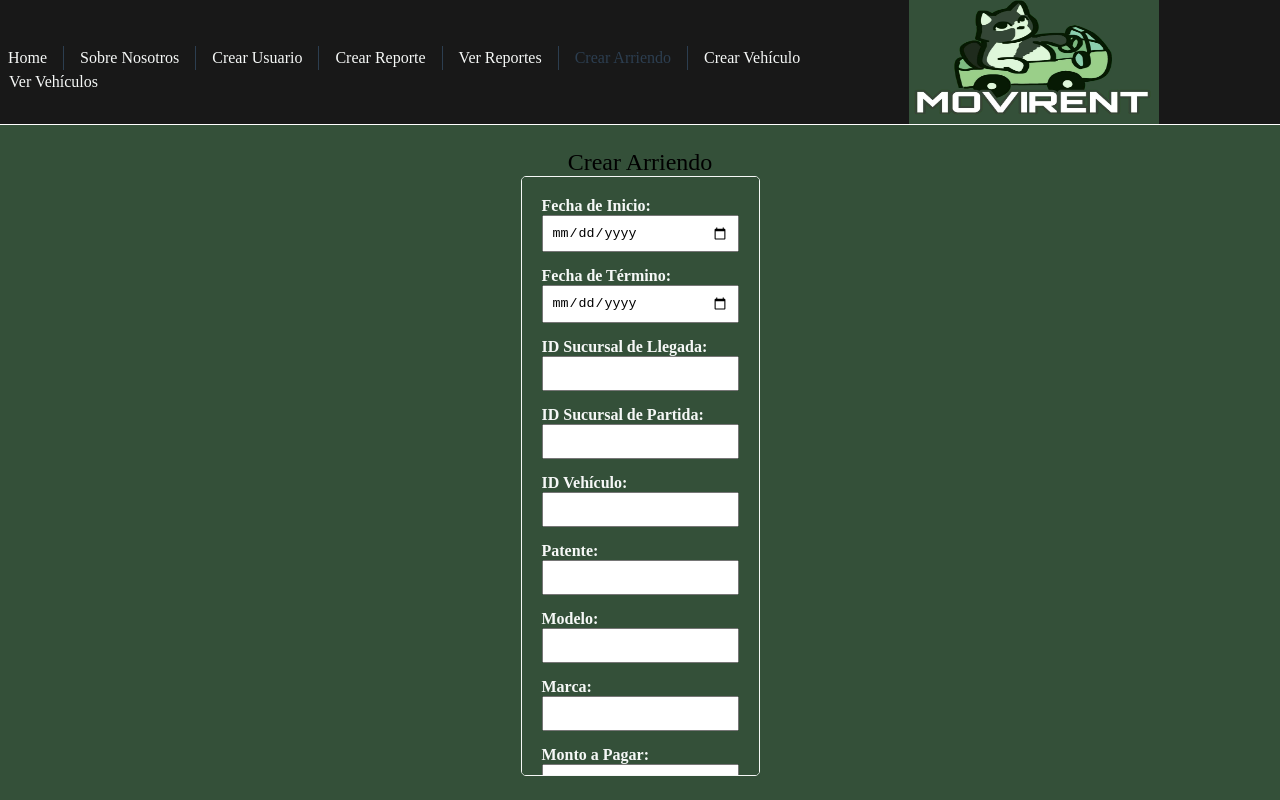
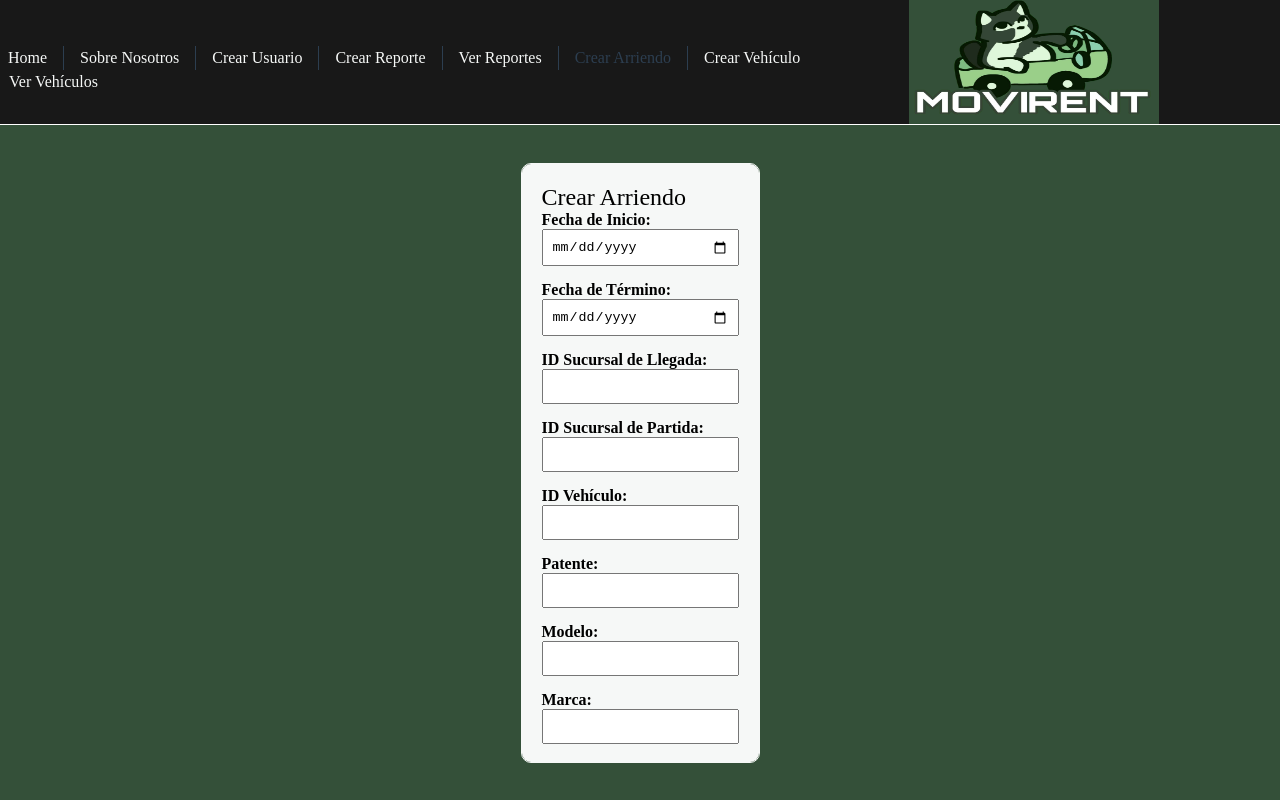
Before and after one commit to NelsonCereno/Proyecto-Fingeso-MoviRent-WebApp, a Vue app in the folder MoviRent-WebAppFrontend/MoviRent/: page /arriendos in a window 1280 px wide. Built offline with nearby package versions, Linux system fonts and the light colour scheme.

Commit message:
Ajustes a formato crear arriendo

```diff
--- a/MoviRent-WebAppFrontend/MoviRent/src/components/CrearArriendo.vue
+++ b/MoviRent-WebAppFrontend/MoviRent/src/components/CrearArriendo.vue
@@ -1,7 +1,8 @@
 <template>
   <div class="form-container">
-    <h2>Crear Arriendo</h2>
+
     <form @submit.prevent="crearArriendo">
+      <h2>Crear Arriendo</h2>
       <div>
         <label for="fechaInicio">Fecha de Inicio:</label>
         <input type="date" id="fechaInicio" v-model="nuevoArriendo.fechaInicio" @change="calcularMonto" required />
@@ -162,17 +163,15 @@ export default {
 
 }
 
-h2 {
-  text-align: center;
-}
+
 form {
   max-width: 800px;
   margin: 0 auto;
   padding: 20px;
-  background: #345039;
+  background: #f6f8f7;
   border: 1px solid #f6f8f7;
-  border-radius: 5px;
-  color: #f6f8f7;
+  border-radius: 10px;
+  color: #000000;
   text-align: left;
   overflow-y: auto;
   flex-wrap: wrap;
```
